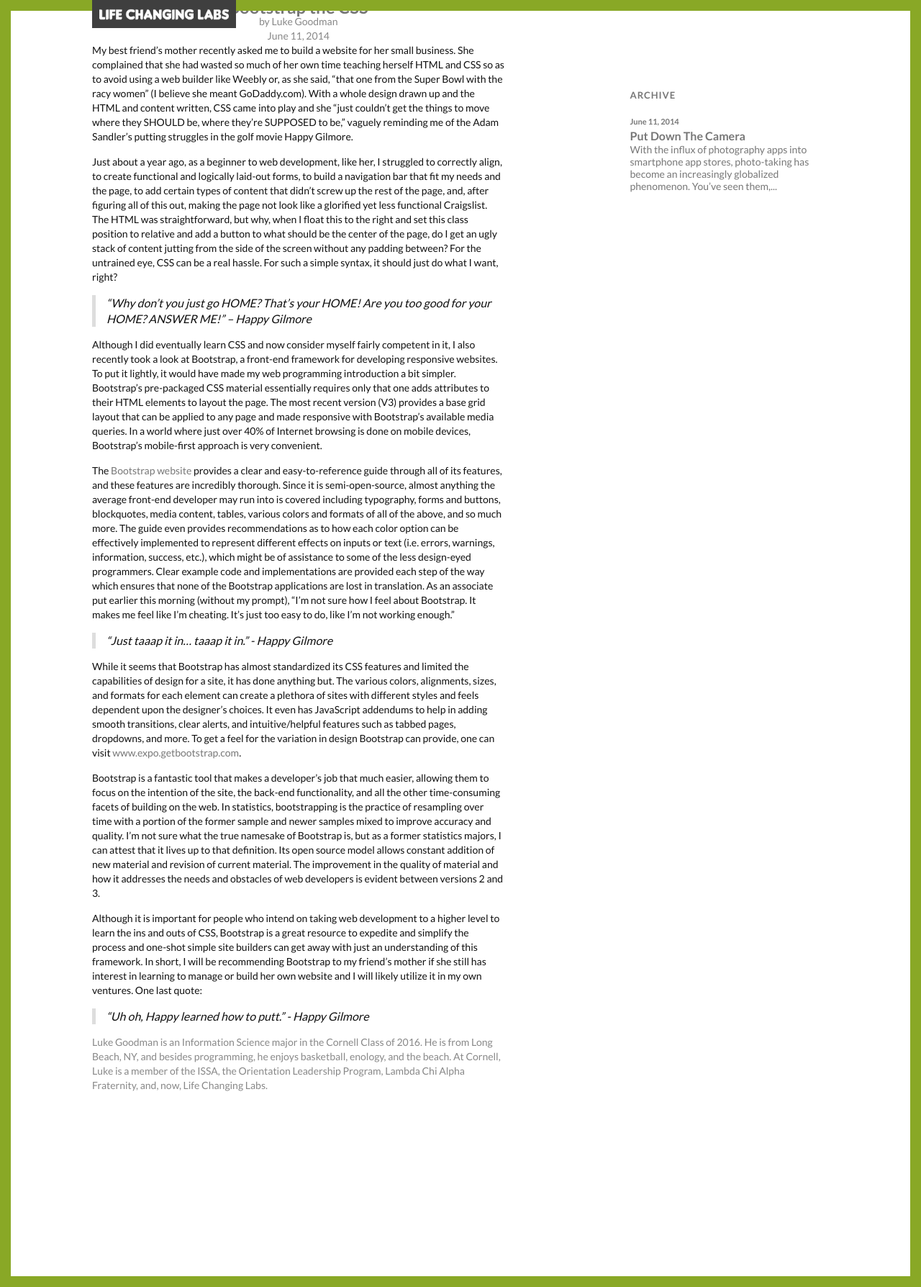
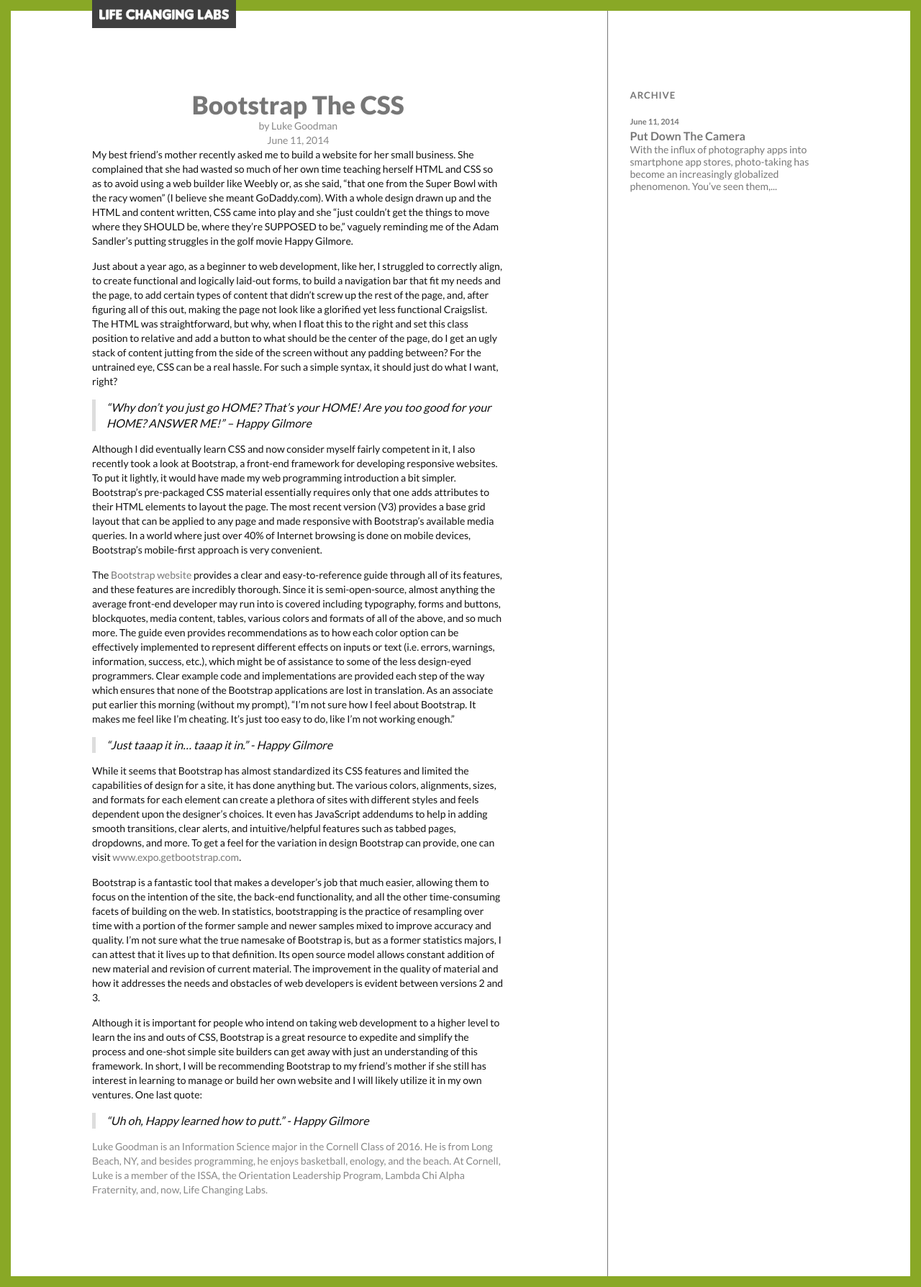
Before and after one commit to alilybit/alilybit.github.io, a Jekyll site: the page built from _posts/2014-06-11-bootstrap-the-css.md, in a window 1280 px wide. Shown: the whole page at 72% size. Built offline with Jekyll 4.4.1, drawn with Linux system fonts in a browser that asks for light colours; nearby versions of some CDN libraries; library files that are not in the unit come from our copies.

Commit message:
Blog fixed

```diff
--- a/assets/css/main.css
+++ b/assets/css/main.css
@@ -571,27 +571,27 @@
   text-decoration: none;
 }
 
-body.blog .lc-post {
+body.blog .lc-latest {
   overflow-y: scroll;
   -webkit-overflow-scrolling: touch;
   border-right: 1px solid #777777;
-  padding: 100px 0;
+  padding: 125px 0;
 }
 
-body.blog .lc-post .lc-title {
+body.blog .lc-latest .lc-title {
   font-size: 35px;
   line-height: 40px;
   font-weight: 900;
   text-transform: capitalize;
 }
 
-body.blog .lc-post .lc-bio {
+/*body.blog .lc-post .lc-bio {
   margin-top: 75px;
   border-top: 1px solid #89a826;
   padding-top: 20px;
   font-size: 14px;
   line-height: 17px;
-}
+}*/
 
 body.blog .lc-post a {
   color: #444444;
```
